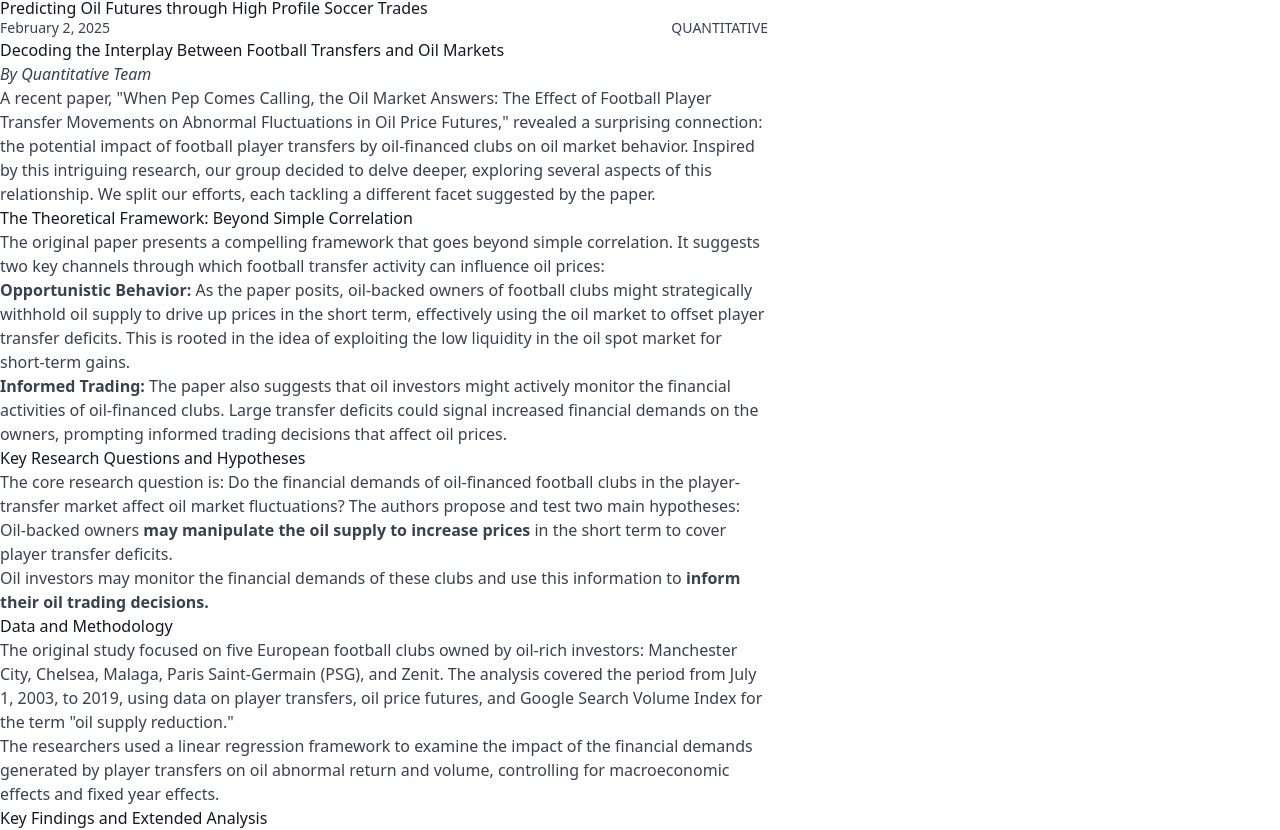
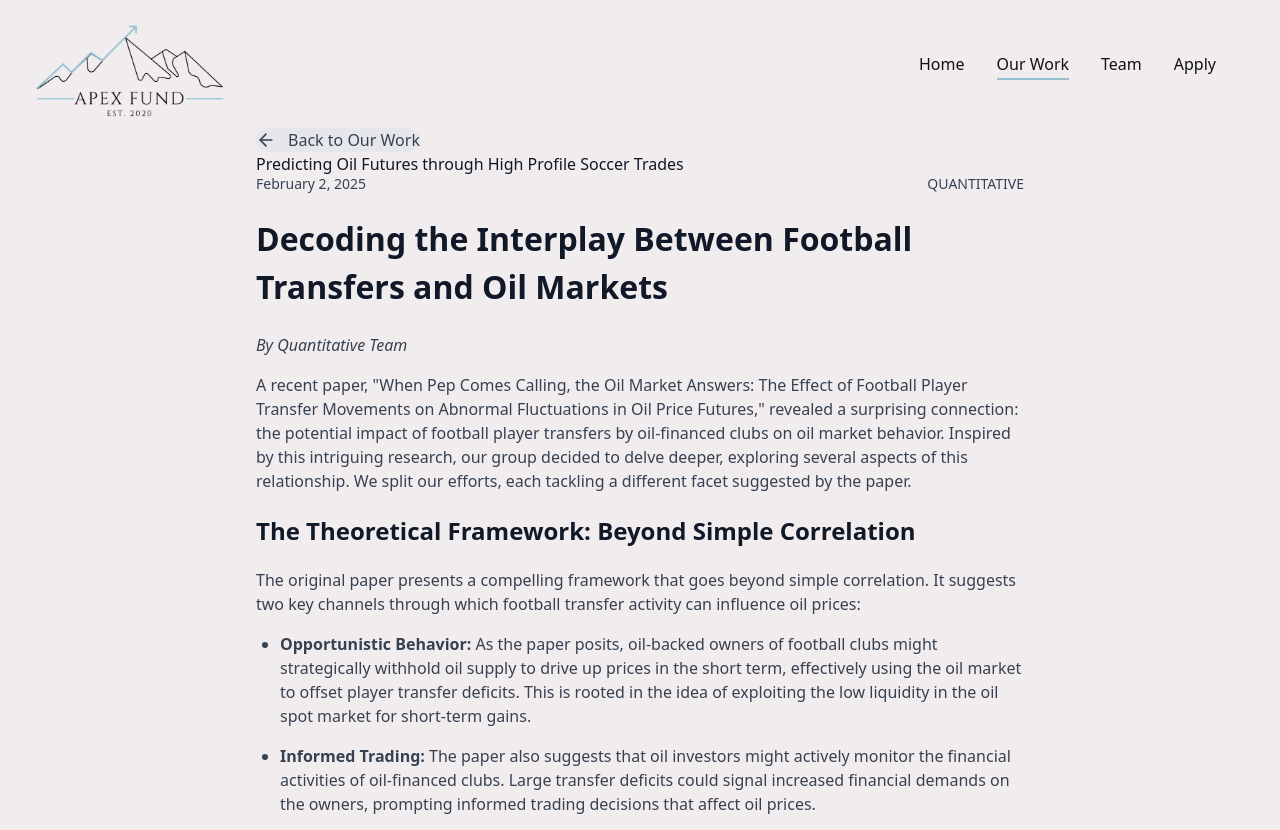
Before and after one commit to apexfund/apex-website, a React (Vite) app: page /our-work/test-strat-1 in a window 1280 px wide. Shown: the top 830 px of the page. Built offline with nearby package versions, Linux system fonts and the light colour scheme.

Commit message:
fixed styling and merged md rendering

```diff
--- a/src/components/MemberCard.tsx
+++ b/src/components/MemberCard.tsx
@@ -12,23 +12,23 @@ interface MemberCardProps {
 const MemberCard: React.FC<MemberCardProps> = ({ name, role, team, bio, imageUrl, linkedinUrl }) => {
   const cardContent = (
     <div
-      className="bg-white rounded-xl shadow-md pt-10 !pb-8 px-6 flex flex-col items-center w-64 mx-auto transition-all duration-300 ease-in-out border-2 border-transparent hover:border-[#97C3D4] hover:shadow-lg hover:scale-105 cursor-pointer group"
+      className="bg-[#F1EDEE] rounded-xl pt-10 !pb-8 px-6 flex flex-col items-center mx-auto transition-all duration-300 ease-in-out border-2 border-transparent cursor-pointer"
     >
       {imageUrl ? (
         <img
           src={imageUrl}
           alt={name}
-          className="w-24 h-24 rounded-full object-cover !mb-4 !mt-4 transition-transform duration-300 group-hover:scale-110"
+          className="w-24 h-24 rounded-full object-cover !mb-4 !mt-4 transition-transform duration-300"
         />
       ) : (
-        <div className="w-24 h-24 rounded-full bg-gray-100 flex items-center justify-center mb-4 text-4xl text-gray-400 transition-transform duration-300 group-hover:scale-110">
+        <div className="w-24 h-24 rounded-full bg-gray-100 flex items-center justify-center mb-4 text-4xl text-gray-400 transition-transform duration-300">
           <span role="img" aria-label="Member Image">🧑‍💼</span>
         </div>
       )}
-      <h2 className="!text-2xl !font-extrabold text-center mb-1 transition-colors duration-300 group-hover:text-[#97C3D4]">{name}</h2>
-      <div className="text-sm text-gray-600 font-medium !mb-1 text-center transition-colors duration-300 group-hover:text-[#6B9CB0]">{role}</div>
-      {team && <div className="text-sm text-gray-400 mb-1 text-center transition-colors duration-300 group-hover:text-[#8BB5C6]">{team}</div>}
-      {bio && <p className="text-sm text-gray-500 mt-2 text-center pb-4 transition-colors duration-300 group-hover:text-gray-600">{bio}</p>}
+      <h2 className="!text-2xl !font-extrabold text-center mb-1 transition-colors duration-300">{name}</h2>
+      <div className="text-sm text-gray-600 font-medium !mb-1 text-center transition-colors duration-300">{role}</div>
+      {team && <div className="text-sm text-gray-400 mb-1 text-center transition-colors duration-300">{team}</div>}
+      {bio && <p className="text-sm text-gray-500 mt-2 text-center pb-4 transition-colors duration-300">{bio}</p>}
     </div>
   );
 
--- a/src/main.tsx
+++ b/src/main.tsx
@@ -2,6 +2,7 @@ import React from 'react'
 import ReactDOM from 'react-dom/client'
 import App from './App'
 import './index.css'
+import './styles/markdown.css'
 import { ThemeProvider } from './ThemeContext'
 
 ReactDOM.createRoot(document.getElementById('root')!).render(
--- a/src/pages/PostDetail.tsx
+++ b/src/pages/PostDetail.tsx
@@ -1,6 +1,9 @@
-import { useParams, Navigate } from 'react-router-dom';
+import { useParams, Navigate, Link } from 'react-router-dom';
 import ReactMarkdown from 'react-markdown';
 import { getPostBySlug } from '../utils/posts';
+import Header from '../components/header';
+import Footer from '../components/footer';
+import { ArrowLeft } from 'lucide-react';
 
 export default function PostDetail() {
   const { slug } = useParams<{ slug: string }>();
@@ -15,17 +18,29 @@ export default function PostDetail() {
   });
 
   return (
-    <article className="max-w-3xl mx-auto px-4 py-8">
+    <div className="flex flex-col min-h-screen bg-[#F1EDEE]">
+      <Header />
+      <main className="flex-grow">
+        <div className="w-full flex justify-center">
+          <article className="markdown-content max-w-3xl px-4 py-8">
+            <Link to="/our-work" className="inline-flex items-center gap-3 rounded-full bg-gray-200 px-6 py-3 text-base text-gray-800 hover:bg-gray-300 transition-colors mb-12">
+              <ArrowLeft size={20} />
+              <span>Back to Our Work</span>
+            </Link>
             <h1 className="text-4xl font-bold mb-2 text-gray-900">{post.meta.title}</h1>
             <div className="flex justify-between text-gray-700 text-sm mb-6">
               <span>{formatted}</span>
               {post.meta.category && <span className="uppercase">{post.meta.category}</span>}
             </div>
-      <div className="prose prose-lg prose-headings:text-gray-900 prose-p:text-gray-800 prose-strong:text-gray-900">
+            <div className="prose prose-lg">
               <ReactMarkdown>
                 {post.content}
               </ReactMarkdown>
             </div>
           </article>
+        </div>
+      </main>
+      <Footer />
+    </div>
   );
 }
--- a/src/pages/landing.tsx
+++ b/src/pages/landing.tsx
@@ -216,6 +216,23 @@ const Landing = () => {
             <div className="absolute top-0 left-0 w-0.5 bg-gray-300 h-1/3"></div>
         </div>
 
+        <div className="flex flex-col items-center justify-center py-10">
+          <h1 className="!text-7xl !mb-8 !leading-tight !tracking-tight !text-left"
+                style={{ fontFamily: PRIMARY_FONT_FAMILY }}
+              >
+                Ready to Join?
+              </h1>
+          <div className="mt-2 inline-block !px-4 !py-2 rounded transition-all duration-200 !border-2 !border-[#96BFCF]">
+            <Link
+              to="/application"
+              className="text-2xl underline decoration-blue-500 hover:decoration-[#96BFCF]
+                        text-blue-500 hover:text-[#96BFCF]"
+            >
+              Apply Now
+            </Link>
+          </div>
+
+      </div>
 
 
         <div className="relative h-16 ml-0 md:!ml-20 !lg:ml-32 !xl:ml-48">
@@ -224,22 +241,7 @@ const Landing = () => {
         </div>
       </div>
 
-      <div className="flex flex-col items-center justify-center py-10">
-          <h1 className="!text-7xl !mb-8 !leading-tight !tracking-tight !text-left"
-                style={{ fontFamily: PRIMARY_FONT_FAMILY }}
-              >
-                Ready to Join?
-              </h1>
-          <Link
-            to="/application"
-            className="text-xl mt-2 inline-block px-2 py-1 rounded transition-all duration-200
-                      underline decoration-blue-500 hover:decoration-[#96BFCF]
-                      text-blue-500 hover:text-[#96BFCF]"
-          >
-            Apply Now
-          </Link>
 
-      </div>
 
       <Footer />
     </div>
--- a/src/pages/meet-the-team.tsx
+++ b/src/pages/meet-the-team.tsx
@@ -5,7 +5,7 @@ import MemberCard from '../components/MemberCard';
 import { PRIMARY_FONT_FAMILY } from '../utils/constants';
 
 const MeetTheTeam = () => {
-  const [activeTab, setActiveTab] = useState('quantitative');
+
 
   const quantitativeMembers = [
     {
@@ -238,7 +238,7 @@ const MeetTheTeam = () => {
     },
   ];
 
-  const currentMembers = activeTab === 'quantitative' ? quantitativeMembers : fundamentalMembers;
+  const allMembers = [...quantitativeMembers, ...fundamentalMembers];
 
   return (
     <div className="flex flex-col min-h-screen bg-[#F1EDEE]">
@@ -257,32 +257,13 @@ const MeetTheTeam = () => {
           Get to know the people behind Apex.
         </p>
 
-        {/* Division Navigation */}
-        <div className="mt-8 !mb-8 flex flex-wrap gap-8 justify-center">
-          <span
-            onClick={() => setActiveTab('quantitative')}
-            className={`text-3xl font-bold text-center cursor-pointer transition-all duration-200 text-gray-700 hover:!text-[#96BFCF] ${activeTab === 'quantitative' ? '!border-b-2 !border-gray-700 !pb-1' : ''
-              }`}
-            style={{ fontFamily: PRIMARY_FONT_FAMILY }}
-          >
-            Quantitative Division
-          </span>
-          <div className="text-3xl text-gray-400">|</div>
-          <span
-            onClick={() => setActiveTab('fundamental')}
-            className={`text-3xl font-bold text-center cursor-pointer transition-all duration-200 text-gray-700 hover:!text-[#96BFCF] ${activeTab === 'fundamental' ? '!border-b-2 !border-gray-700 !pb-1' : ''
-              }`}
-            style={{ fontFamily: PRIMARY_FONT_FAMILY }}
-          >
-            Fundamental Division
-          </span>
-        </div>
+
 
         {/* Members Grid */}
-        <div className="mt-8 w-full max-w-5xl flex flex-wrap gap-8 justify-center mx-auto">
-          {currentMembers.map((member, index) => (
+        <div className="mt-8 w-full max-w-4xl grid grid-cols-1 sm:grid-cols-2 md:grid-cols-3 lg:grid-cols-4 xl:grid-cols-4 2xl:grid-cols-4 gap-8">
+          {allMembers.map((member, index) => (
             <MemberCard
-              key={`${activeTab}-${index}`}
+              key={index}
               name={member.name}
               role={member.role}
               team={member.team}
--- /dev/null
+++ b/src/styles/markdown.css
@@ -0,0 +1,76 @@
+/* Scoped overrides for markdown content */
+.markdown-content .prose ul,
+.markdown-content .prose ol {
+    margin: revert;
+    padding: revert;
+}
+
+.markdown-content .prose li {
+    margin: revert;
+    padding: revert;
+}
+
+.markdown-content .prose p {
+    margin: revert;
+}
+
+/* Scoped reset for heading styles */
+.markdown-content .prose h1,
+.markdown-content .prose h2,
+.markdown-content .prose h3,
+.markdown-content .prose h4,
+.markdown-content .prose h5,
+.markdown-content .prose h6 {
+    margin: revert;
+    font-size: revert;
+    font-weight: revert;
+    line-height: revert;
+}
+
+/* Explicitly set heading sizes */
+.markdown-content .prose h1 {
+    font-size: 2em;
+    font-weight: bold;
+    margin: 0.67em 0;
+}
+
+.markdown-content .prose h2 {
+    font-size: 1.5em;
+    font-weight: bold;
+    margin: 0.83em 0;
+}
+
+.markdown-content .prose h3 {
+    font-size: 1.17em;
+    font-weight: bold;
+    margin: 1em 0;
+}
+
+.markdown-content .prose h4 {
+    font-size: 1em;
+    font-weight: bold;
+    margin: 1.33em 0;
+}
+
+.markdown-content .prose h5 {
+    font-size: 0.83em;
+    font-weight: bold;
+    margin: 1.67em 0;
+}
+
+.markdown-content .prose h6 {
+    font-size: 0.67em;
+    font-weight: bold;
+    margin: 2.33em 0;
+}
+
+/* Scoped list styles */
+.markdown-content .prose ul {
+    list-style-type: disc;
+    padding-left: 1.5em;
+}
+
+.markdown-content .prose ol {
+    list-style-type: decimal;
+    padding-left: 1.5em;
+}
```
Lines whose indentation alone changed are shown as unchanged.
